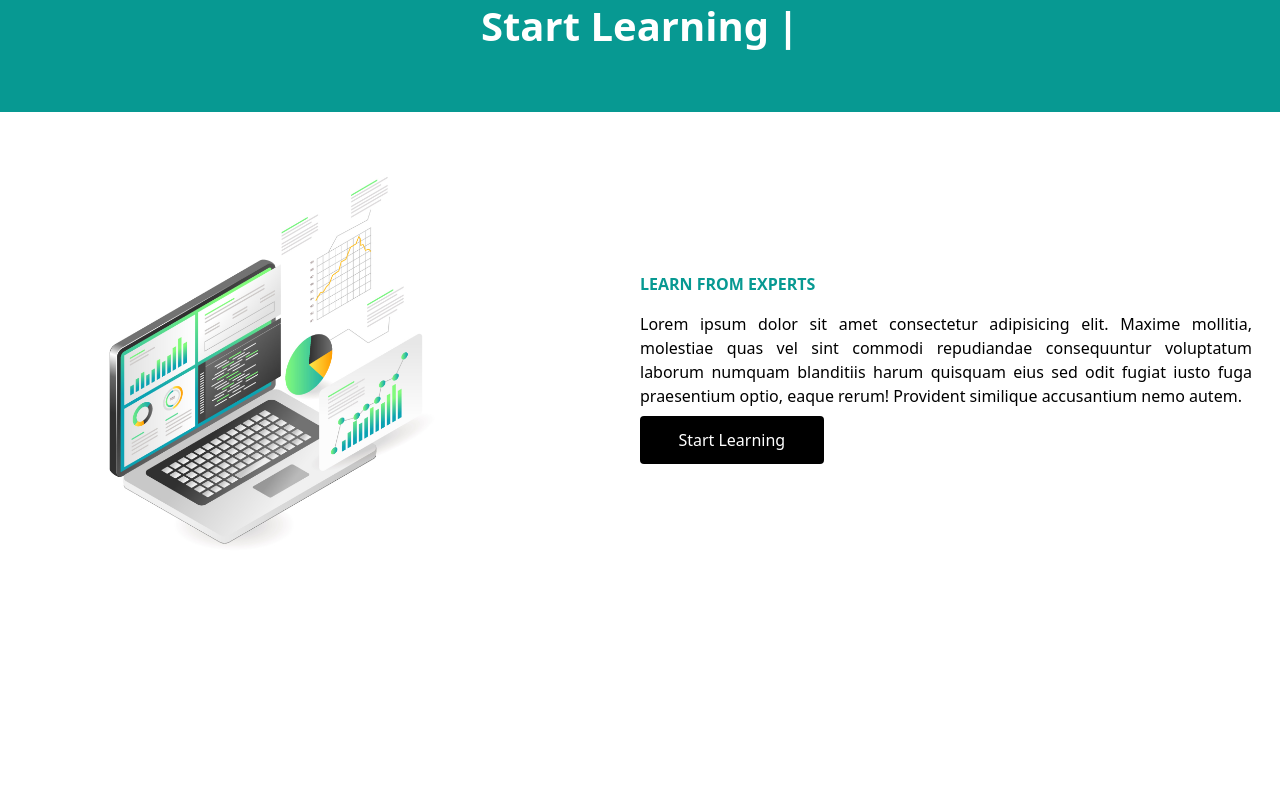
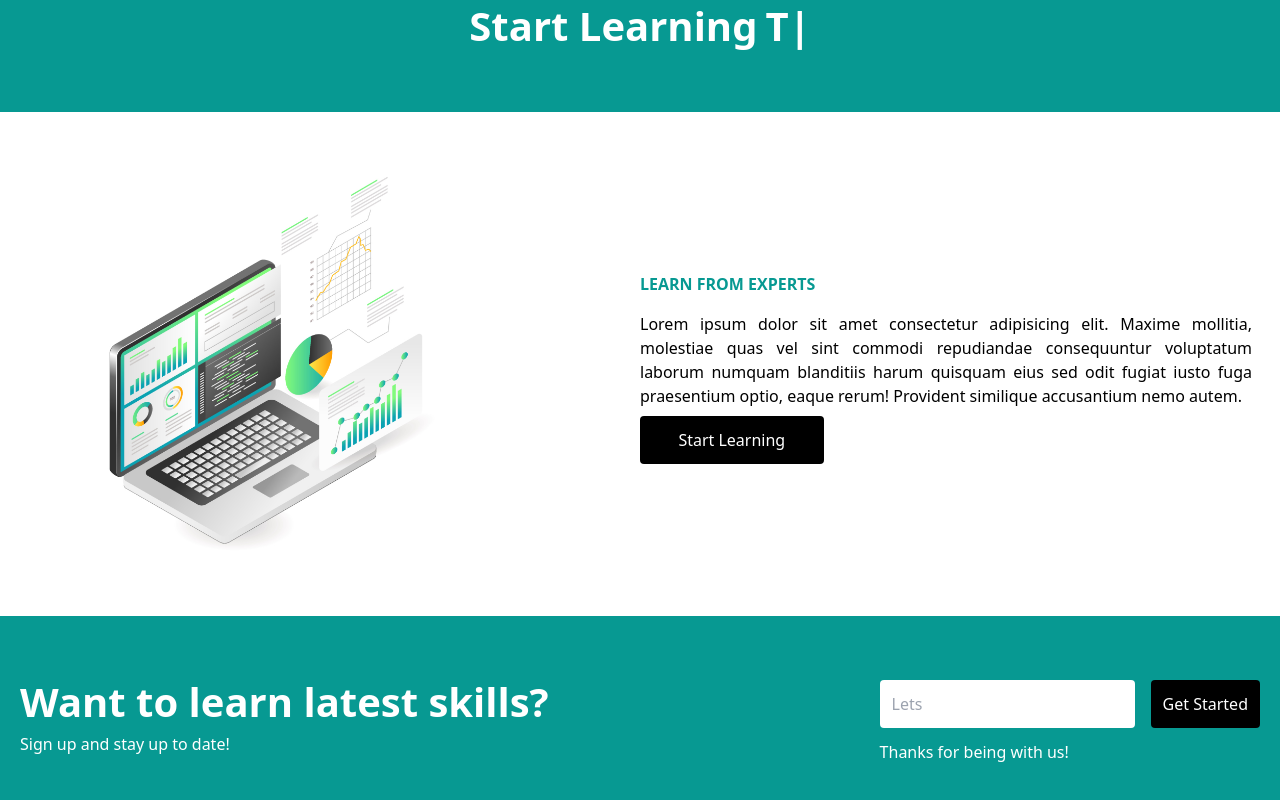
Before and after one commit to Abfahim21/react-tailwind-landing-page, a React (Create React App) app: page / in a window 1280 px wide. Shown: the part 316-1116 px from the top of the page. Before the commit the page ends 932 px from the top, so only its background shows below. Built offline with nearby package versions, Linux system fonts and the light colour scheme.

Commit message:
another section done

```diff
--- a/src/App.jsx
+++ b/src/App.jsx
@@ -1,6 +1,7 @@
 import Banner from "./components/Banner";
 import Expert from "./components/Expert";
 import Header from "./components/Header";
+import Notify from "./components/Notify";
 
 function App() {
   return (
@@ -8,6 +9,7 @@ function App() {
     <Header/>
     <Banner/>
     <Expert/>
+    <Notify/>
     </>
   );
 }
--- /dev/null
+++ b/src/components/Notify.jsx
@@ -0,0 +1,31 @@
+import React from 'react'
+import Typed from 'react-typed';
+
+export default function Notify() {
+  return (
+    <div className='bg-[#079992] w-full p-4'>
+        <div className='max-w-[1240px] mx-auto py-[40px] flex justify-between'>
+            <div className=''>
+                <h2 className='text-[40px] text-white font-bold'>Want to learn latest skills?</h2>
+                <p className='text-white'>Sign up and stay up to date!</p>
+            </div>
+            <div className='mt-2'>
+                <Typed
+                strings={[
+                    'Enter your email',
+                    'Lets keep you updated'
+                    ]}
+                    typeSpeed={40}
+                    backSpeed={50}
+                    attr="placeholder"
+                    loop >
+                    <input type="text"  className='p-3 mr-4 mb-3 text-slate-600 rounded'/>
+                </Typed>
+                <button className='bg-black text-white p-3 rounded'>Get Started</button>
+                <br />
+                <p className='text-white'>Thanks for being with us!</p>
+            </div>
+        </div>
+    </div>
+  )
+}
```
